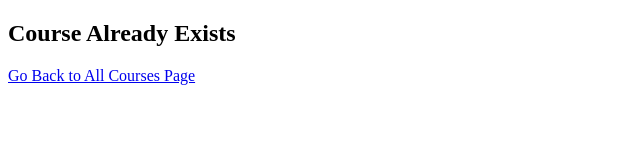
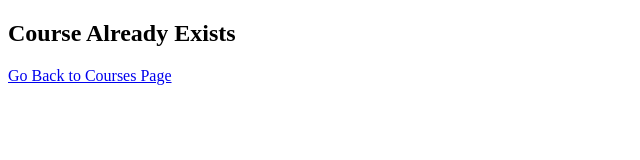
Before and after one commit to thesachinsingh/MAD-1, a plain HTML site: page LA-7/templates/course_already_exists.html in a window 1280 px wide. Shown: the full height of the page, 0-640 px from the left. Drawn offline with Linux system fonts and the light colour scheme.

```diff
--- a/LA-7/templates/course_already_exists.html
+++ b/LA-7/templates/course_already_exists.html
@@ -8,6 +8,6 @@
 </head>
 <body>
     <h2>Course Already Exists</h2>
-    <a href="/courses">Go Back to All Courses Page</a>
+    <a href="/courses">Go Back to Courses Page</a>
 </body>
 </html>
```
